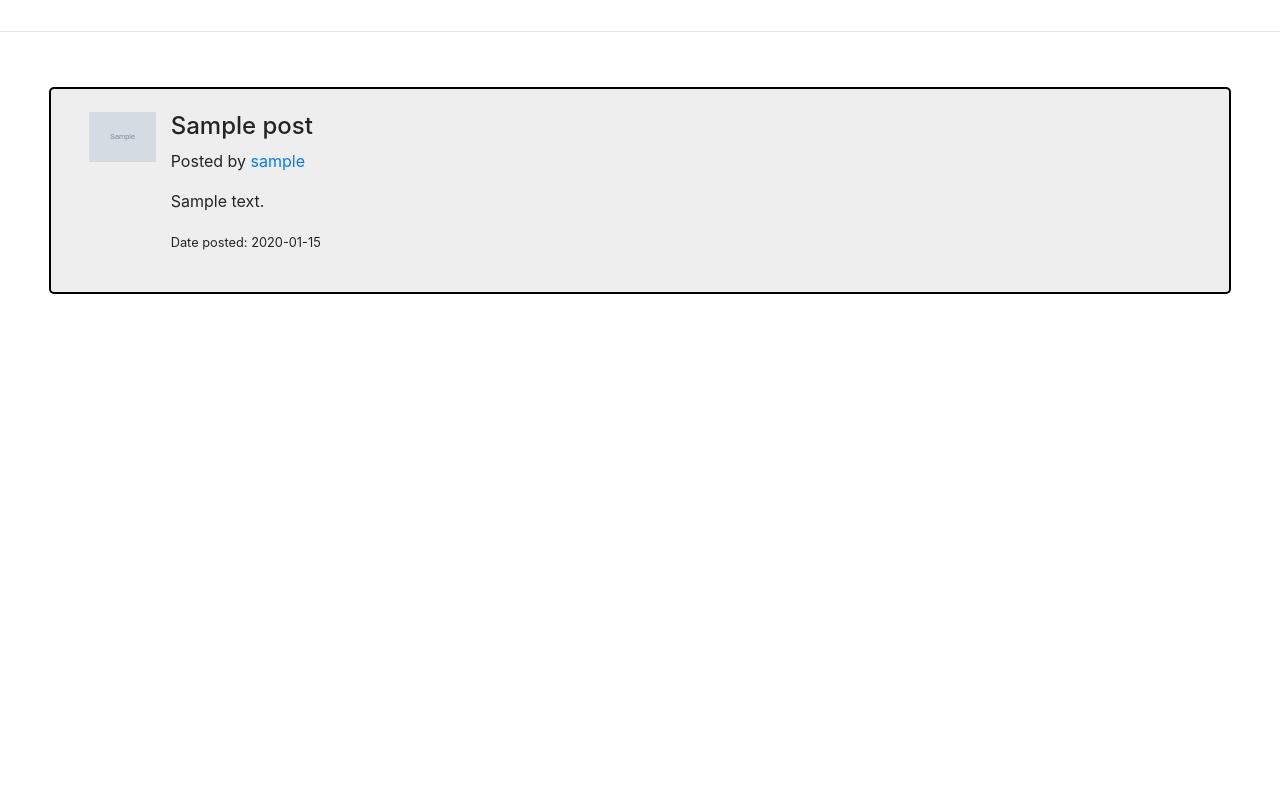
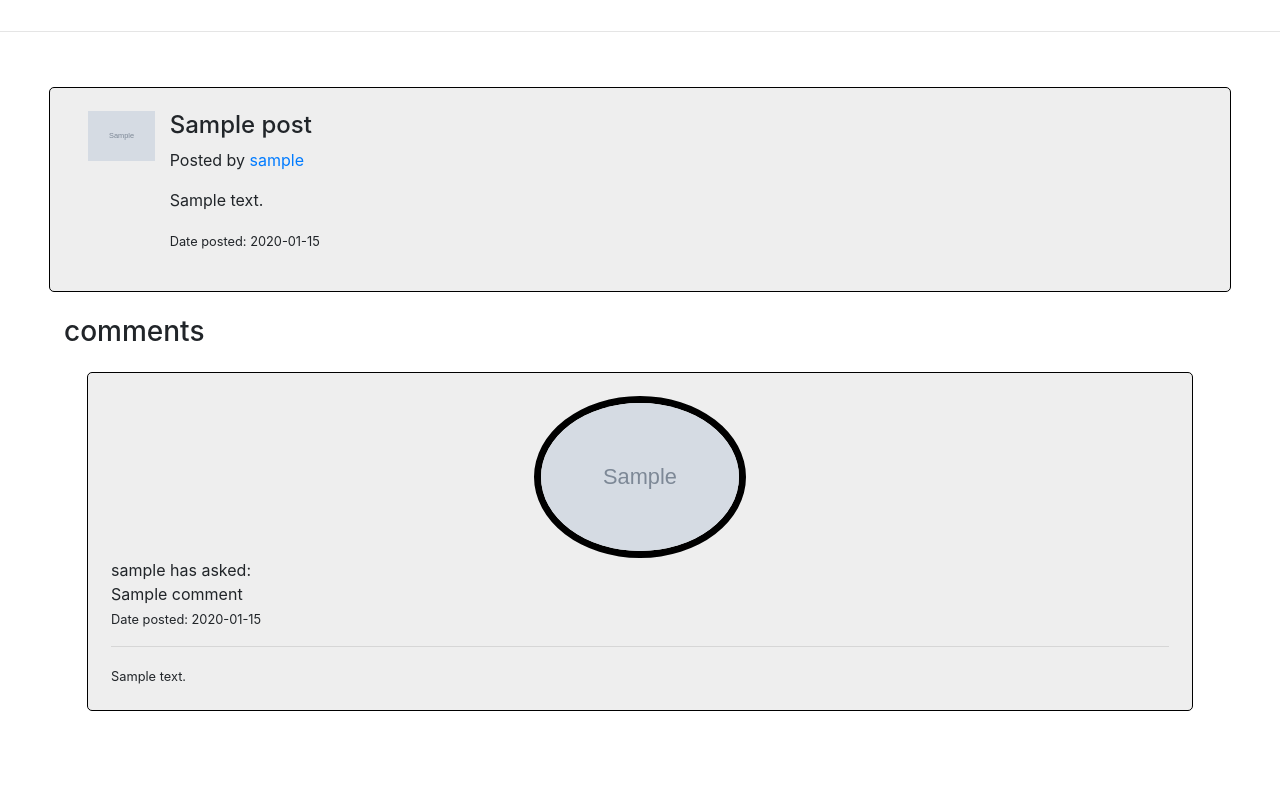
Before and after one commit to Jasmanji/Group5_Space4Less, a Flask app: page /single_post/1 in a window 1280 px wide. Shown: the part 133-931 px from the top of the page. Before the commit the page ends 427 px from the top, so only its background shows below. Run offline with Flask 2, Linux system fonts and the light colour scheme; a user stored in the database is signed in; tables that the repository leaves empty hold one stand-in row (values such as "Sample post"); grey boxes marked "Sample" are stand-in pictures; some libraries are stand-ins or nearby versions.

Commit message:
commenting functionality implemented: renter is able to ask questions and PO is able to answer them. Problem with viewing renter's profile pic in comment

```diff
--- a/app/main/forms.py
+++ b/app/main/forms.py
@@ -187,3 +187,16 @@
                                      )
     submit = SubmitField('Update Password'
                          '')
+
+
+class QuestionForm(FlaskForm):
+    question = TextAreaField('Content',
+                            validators=[DataRequired()])
+    submit = SubmitField('submit question'
+                         '')
+
+
+class AnswerForm(FlaskForm):
+    answer = TextAreaField('Content',
+                                validators=[DataRequired()])
+    submit = SubmitField('submit answer')
--- a/app/main/routes.py
+++ b/app/main/routes.py
@@ -10,8 +10,8 @@
 from PIL import Image
 # we also need to import the forms
 from app.main.forms import LoginForm, RegistrationForm, UpdateAccountForm, PostForm, UpdatePostForm, BookingRequestForm, \
-    SendInvoiceForm, EmailForm, PasswordReset
-from app.models import User, Post, Book
+    SendInvoiceForm, EmailForm, PasswordReset, QuestionForm, AnswerForm
+from app.models import User, Post, Book, Comment
 from flask_login import current_user, login_user, logout_user, login_required
 import stripe
 
@@ -221,8 +221,7 @@
 @login_required
 def bookings():
     userid = current_user.get_id()
-    post_ids_of_bookings = Book.query.with_entities(Book.post_id).filter_by(user_id=userid).all()
-
+    post_ids_of_bookings = Book.query.with_entities(Book.post_id).filter_by(renter_user_id=userid).all()
     posts_booked = []
     for post_id in post_ids_of_bookings:
         post_object = Post.query.get_or_404(post_id)
@@ -289,17 +288,43 @@
     return render_template('notifications.html', title='Notifications')
 
 
-@bp_main.route("/single_post/<post_id>")
+@bp_main.route("/single_post/<post_id>",  methods=['GET', 'POST'])
 @login_required
 def single_post(post_id):
     post = Post.query.get_or_404(post_id)
-    return render_template('single_post.html', title=post.title, post=post)
+    user=User.query.get(current_user.get_id())
+    form_question=QuestionForm()
+    comments = Comment.query.filter_by(post_id=post_id)\
+        .join(User, Comment.renter_user_id==User.user_id)\
+        .add_columns(Comment.question, Comment.answer, Comment.date_posted, User.username, User.image_file)\
+        .all()
+    if form_question.validate_on_submit():
+
+        comment = Comment(question=form_question.question.data,  renter_user_id=user.user_id, post_id=post.post_id)
+
+        db.session.add(comment)
+        db.session.commit()
+        flash('you have successfully commented on the post')
+        return redirect(url_for('main.home_page'))
+    return render_template('single_post.html', title=post.title, post=post, form=form_question, comments=comments)
+
+
+@bp_main.route('/answer/<commentid>', methods=['GET','POST'])
+def answer(commentid):
+    answer_form=AnswerForm()
+    comment = Comment.query.filter_by(comment_id=commentid).first()
+    if answer_form.validate_on_submit():
+        comment.answer=answer_form.answer.data
+        db.session.commit()
+        flash('you have successfully posted an answer', 'success')
+        return redirect(url_for('main.home_page'))
+    return render_template('answer.html', form=answer_form)
 
 
 @bp_main.route('/pay/<postid>', methods=['POST'])
 def pay(postid):
     customer = stripe.Customer.create(email=request.form['stripeEmail'], source=request.form['stripeToken'])
-    book = Book.query.filter_by(post_id=postid).first()
+    book=Book.query.filter_by(post_id=postid).first()
     charge = stripe.Charge.create(
         customer=customer.id,
         amount=book.price,
--- a/app/models.py
+++ b/app/models.py
@@ -31,6 +31,7 @@
 
     posts = db.relationship('Post', backref='author', lazy=True)
     bookings = db.relationship('Book')
+    comments = db.relationship('Comment')
 
     def get_id(self):
         return (self.user_id)
@@ -72,6 +73,7 @@
     content = db.Column(db.String(30), nullable=False)
     user_id = db.Column(db.Integer, ForeignKey('user.user_id'), nullable=False)
     bookings = db.relationship('Book')
+    comments = db.relationship('Comment')
 
     def __repr__(self):
         return "<User('%s', '%s', '%s')>" % (self.title, self.date_posted, self.image)
@@ -87,3 +89,13 @@
     content = db.Column(db.String, nullable=False, default='I want to rent your space')
     email = db.Column(db.String(250), nullable=False)
     price = db.Column(db.Integer, nullable=False, default=0)
+
+
+class Comment(db.Model):
+    __tablename__ = 'comment'
+    comment_id=db.Column(db.Integer, primary_key=True)
+    date_posted = db.Column(db.DateTime, nullable=False, default=datetime.utcnow)
+    question = db.Column(db.String, nullable=False, default='')
+    answer = db.Column(db.String, nullable=False, default='')
+    post_id = db.Column(db.Integer, ForeignKey('post.post_id'), nullable=False)
+    renter_user_id = db.Column(db.Integer, ForeignKey('user.user_id'), nullable=False)
--- a/app/static/design.css
+++ b/app/static/design.css
@@ -3,7 +3,7 @@
 }
 
 .post{
-  border: 2px solid black;
+  border: 1px solid black;
   border-radius: 5px;
   background-color: #eeeeee;
   padding: 2%;
--- a/app/templates/home.html
+++ b/app/templates/home.html
@@ -13,7 +13,7 @@
                 <div class="media content-section">
 
                     <img class="mr-3 article-image post_image" src="{{ url_for('static', filename='post_pictures/' + post.image, width=5000, height =5000) }}">
-
+               <hr width="1" size="500">
                     <div class="media-body">
                         {% if current_user.is_authenticated %}
                             <h4 class="media-heading"><a href="{{ url_for('main.single_post', post_id=post.post_id) }}">{{ post.title }}</a></h4>
--- a/app/templates/single_post.html
+++ b/app/templates/single_post.html
@@ -26,7 +26,56 @@
 
                         {% endif %}
                     </div>
+
                 </div>
             </div>
 
+
+             <h3>comments</h3>
+
+                {% for comment in comments %}
+                     <div class="post">
+                    <div>
+                        <img id= 'profile_picture' class="rounded-circle" src="{{ comment.image_file }}">
+                        {{ comment.username }} has asked:
+                        <br>
+                        {{ comment.question }}
+                         <p><small> Date posted: {{ comment.date_posted.strftime('%Y-%m-%d') }}</small></p>
+
+                        <hr>
+                        <small>{{ comment.answer }}</small>
+                    </div>
+
+                   {% if (current_user.roles == 'property_owner') and (post.author == current_user) %}
+                       {% if comment.answer=='' %}
+                       <a class="btn btn-primary" href="{{ url_for('main.answer', commentid=comment.comment_id) }}" > post answer </a>
+                        {% else %}
+                           <a class="btn btn-primary" href="{{ url_for('main.answer', commentid=comment.comment_id) }}" > update answer </a>
+                       {% endif %}
+                     {% endif %}
+                </div>
+              {% endfor %}
+
+            {% if (current_user.roles == 'renter') %}
+
+           <form method="POST" novalidate enctype="multipart/form-data">
+                {{ form.hidden_tag() }} <!-- we add a CSRF token for protection against furgery attacks -->
+                <fieldset class="form-design">
+                        <legend class="border-bottom"> please post a question if you have one </legend>
+
+                         <div>
+                            {{ form.question.label(class="form-control-label") }}
+                            {{ form.question(class="form-control form-control-lg") }}
+                        </div>
+
+                        <div>
+                            <p id="signupbutton">{{ form.submit(class="form-control form-control-lg") }}</p>
+                        </div>
+
+                    </fieldset>
+                 </form>
+
+            {% endif %}
+
+
 {% endblock content %}
```
Also changed, not shown: app/templates/answer.html (added, +19 -0 lines).
